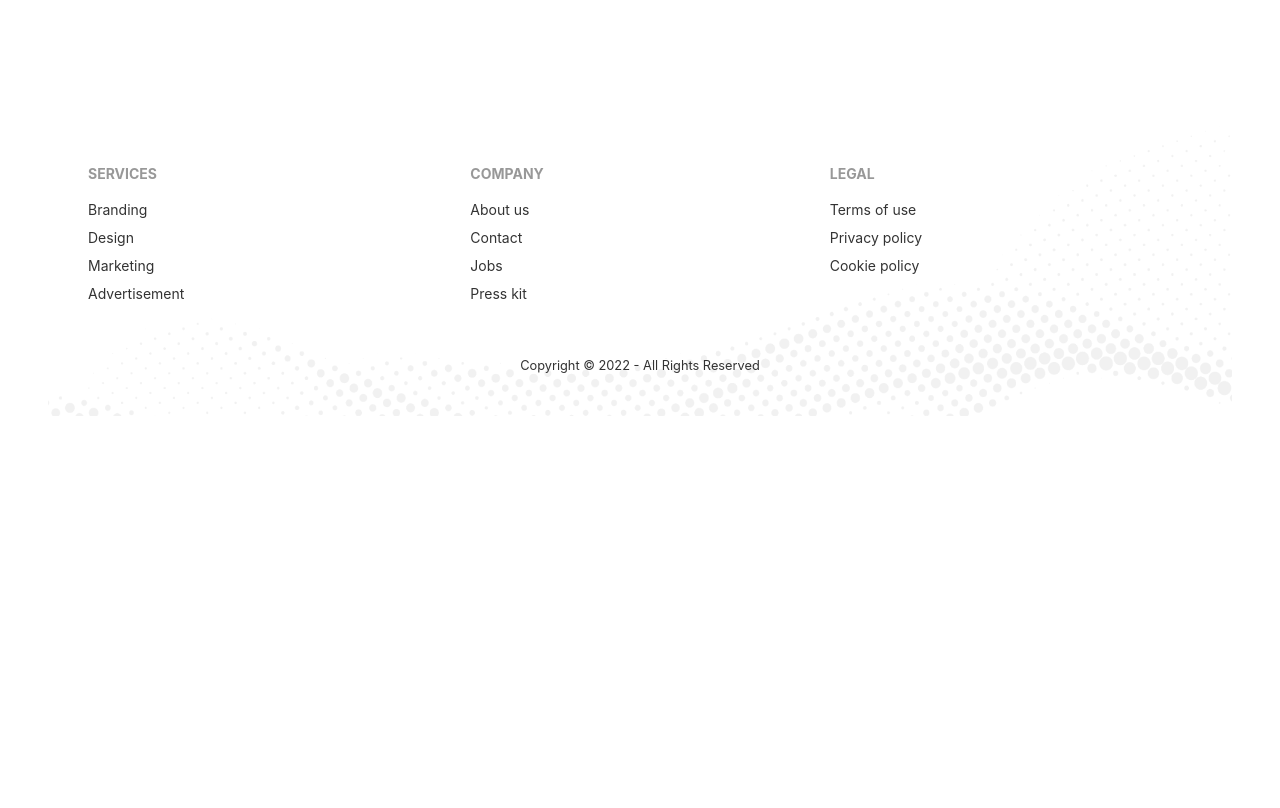
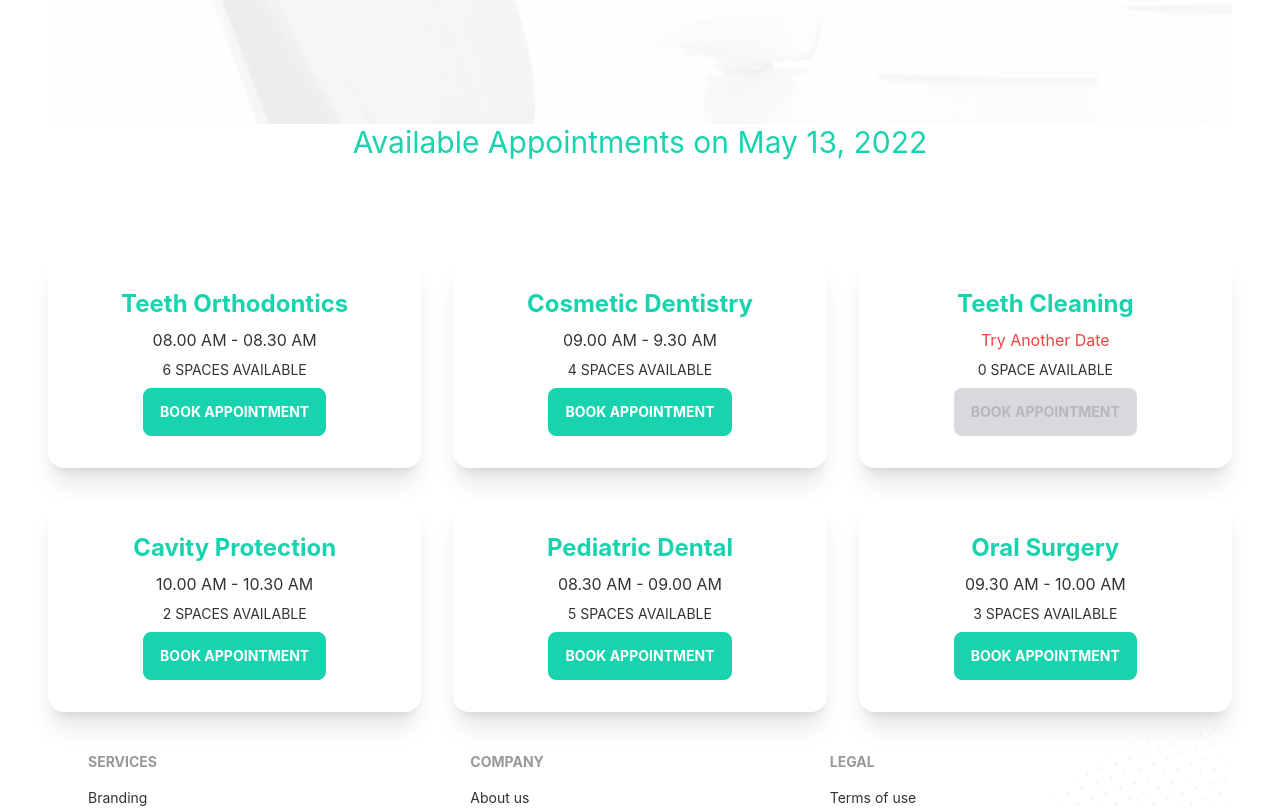
Before and after one commit to ariful892/doctors-portal-client-module71, a React (Create React App) app: page /appointment in a window 1280 px wide. Shown: the part 740-1548 px from the top of the page. Before the commit the page ends 1156 px from the top, so only its background shows below. Built offline with nearby package versions, Linux system fonts and the light colour scheme.

Commit message:
available appointment section added in appointment page

```diff
--- /dev/null
+++ b/public/services.json
@@ -0,0 +1,57 @@
+[
+    {
+      "_id": 1,
+      "name": "Teeth Orthodontics",
+      "slots": [
+        "08.00 AM - 08.30 AM",
+        "08.30 AM - 09.00 AM",
+        "09.00 AM - 9.30 AM",
+        "09.30 AM - 10.00 AM",
+        "10.00 AM - 10.30 AM",
+        "10.30 AM - 11.00 AM"
+      ]
+    },
+    {
+      "_id": 2,
+      "name": "Cosmetic Dentistry",
+      "slots": [
+        "09.00 AM - 9.30 AM",
+        "09.30 AM - 10.00 AM",
+        "10.00 AM - 10.30 AM",
+        "10.30 AM - 11.00 AM"
+      ]
+    },
+    {
+      "_id": 3,
+      "name": "Teeth Cleaning",
+      "slots": []
+    },
+    {
+      "_id": 4,
+      "name": "Cavity Protection",
+      "slots": [
+        "10.00 AM - 10.30 AM",
+        "10.30 AM - 11.00 AM"
+      ]
+    },
+    {
+      "_id": 5,
+      "name": "Pediatric Dental",
+      "slots": [
+        "08.30 AM - 09.00 AM",
+        "09.00 AM - 9.30 AM",
+        "09.30 AM - 10.00 AM",
+        "10.00 AM - 10.30 AM",
+        "10.30 AM - 11.00 AM"
+      ]
+    },
+    {
+      "_id": 6,
+      "name": "Oral Surgery",
+      "slots": [
+        "09.30 AM - 10.00 AM",
+        "10.00 AM - 10.30 AM",
+        "10.30 AM - 11.00 AM"
+      ]
+    }
+  ]
--- a/src/Pages/Appointment/Appointment.js
+++ b/src/Pages/Appointment/Appointment.js
@@ -1,11 +1,16 @@
-import React from 'react';
+import React, { useState } from 'react';
 import Footer from '../Shared/Footer';
 import AppointmentBanner from './AppointmentBanner';
+import AvailableAppointments from './AvailableAppointments';
 
 const Appointment = () => {
+
+    const [date, setDate] = useState(new Date());
+
     return (
         <div>
-            <AppointmentBanner></AppointmentBanner>
+            <AppointmentBanner date={date} setDate={setDate}></AppointmentBanner>
+            <AvailableAppointments date={date}></AvailableAppointments>
             <Footer></Footer>
         </div>
     );
--- a/src/Pages/Appointment/AppointmentBanner.js
+++ b/src/Pages/Appointment/AppointmentBanner.js
@@ -1,24 +1,20 @@
-import { format } from 'date-fns';
-import React, { useState } from 'react';
 import { DayPicker } from 'react-day-picker';
 import 'react-day-picker/dist/style.css';
 import chair from '../../assets/images/chair.png';
+import appointmentBg from '../../assets/images/bg.png';
 
-const AppointmentBanner = () => {
-
-    const [date, setDate] = useState(new Date());
+const AppointmentBanner = ({ date, setDate }) => {
 
     return (
-        <div class="hero min-h-screen ">
-            <div class="hero-content flex-col lg:flex-row-reverse">
-                <img src={chair} class="max-w-sm rounded-lg shadow-2xl" alt='Dentist chair' />
-                <div>
+        <div style={{ background: `url(${appointmentBg}) ` }} className="hero min-h-screen">
+            <div className="hero-content flex-col lg:flex-row-reverse">
+                <img src={chair} height={80} className="max-w-sm rounded-lg shadow-2xl" alt='Dentist chair' />
+                <div className='pr-16'>
                     <DayPicker
                         mode="single"
                         selected={date}
                         onSelect={setDate}
                     />
-                    <p>You have selected: {format(date, 'PP')}</p>
                 </div>
             </div>
         </div>
--- /dev/null
+++ b/src/Pages/Appointment/AvailableAppointments.js
@@ -0,0 +1,36 @@
+import { format } from 'date-fns';
+import React, { useEffect, useState } from 'react';
+import BookingModal from './BookingModal';
+import Service from './Service';
+
+const AvailableAppointments = ({ date }) => {
+
+    const [services, setServices] = useState([]);
+    const [treatment, setTreatment] = useState(null);
+
+    useEffect(() => {
+        fetch('services.json')
+            .then(res => res.json())
+            .then(data => setServices(data))
+    }, []);
+
+    return (
+        <div>
+            <p className='text-secondary text-center text-3xl'>Available Appointments on {format(date, 'PP')}</p>
+            <div className='grid grid-cols-1 md:grid-cols-2 lg:grid-cols-3 gap-8 mt-24'>
+                {
+                    services.map(service => <Service
+                        key={service._id}
+                        service={service}
+                        setTreatment={setTreatment}
+                    ></Service>)
+                }
+            </div>
+            {
+                treatment && <BookingModal date={date} treatment={treatment}></BookingModal>
+            }
+        </div>
+    );
+};
+
+export default AvailableAppointments;
--- /dev/null
+++ b/src/Pages/Appointment/BookingModal.js
@@ -0,0 +1,33 @@
+import React from 'react';
+import { format } from 'date-fns';
+
+const BookingModal = ({ date, treatment }) => {
+
+    const { name, slots } = treatment;
+
+    return (
+        <div>
+            <input type="checkbox" id="booking-modal" class="modal-toggle" />
+            <div class="modal modal-bottom sm:modal-middle">
+                <div class="modal-box">
+                    <label for="booking-modal" class="btn btn-sm btn-circle absolute right-2 top-2">✕</label>
+                    <h3 class="font-bold text-lg text-accent">{name}</h3>
+                    <form className='grid grid-cols-1 gap-3 justify-items-center mt-5'>
+                        <input type="text" disabled value={format(date, 'PP')} class="input input-bordered w-full max-w-xs" />
+                        <select class="select select-bordered w-full max-w-xs">
+                            <option disabled selected>Who shot first?</option>
+                            <option>Han Solo</option>
+                            <option>Greedo</option>
+                        </select>
+                        <input type="text" placeholder="Full Name" class="input input-bordered w-full max-w-xs" />
+                        <input type="text" placeholder="Phone Number" class="input input-bordered w-full max-w-xs" />
+                        <input type="email" placeholder="Email" class="input input-bordered w-full max-w-xs" />
+                        <input type="submit" value="SUBMIT" class="btn btn-accent w-full max-w-xs" />
+                    </form>
+                </div>
+            </div>
+        </div>
+    );
+};
+
+export default BookingModal;
--- /dev/null
+++ b/src/Pages/Appointment/Service.js
@@ -0,0 +1,32 @@
+import React from 'react';
+import PrimaryButton from '../Shared/PrimaryButton';
+
+const Service = ({ service, setTreatment }) => {
+
+    const { name, slots } = service;
+
+    return (
+        <div class="card lg:max-w-lg bg-base-100 shadow-xl">
+            <div class="card-body text-center">
+                <h2 class="text-2xl font-bold text-secondary">{name}</h2>
+                <p>
+                    {
+                        slots.length
+                            ? <span>{slots[0]}</span>
+                            : <span className='text-red-500'>Try Another Date</span>
+                    }
+                </p>
+                <p className='uppercase text-sm'>{slots.length} {slots.length > 1 ? 'spaces' : 'space'} available</p>
+                <div class="card-actions justify-center">
+                    <label for="booking-modal"
+                        class="btn btn-secondary text-white font-bold"
+                        onClick={() => setTreatment(service)}
+                        disabled={slots.length === 0}
+                    >BOOK APPOINTMENT</label>
+                </div>
+            </div>
+        </div>
+    );
+};
+
+export default Service;
```
